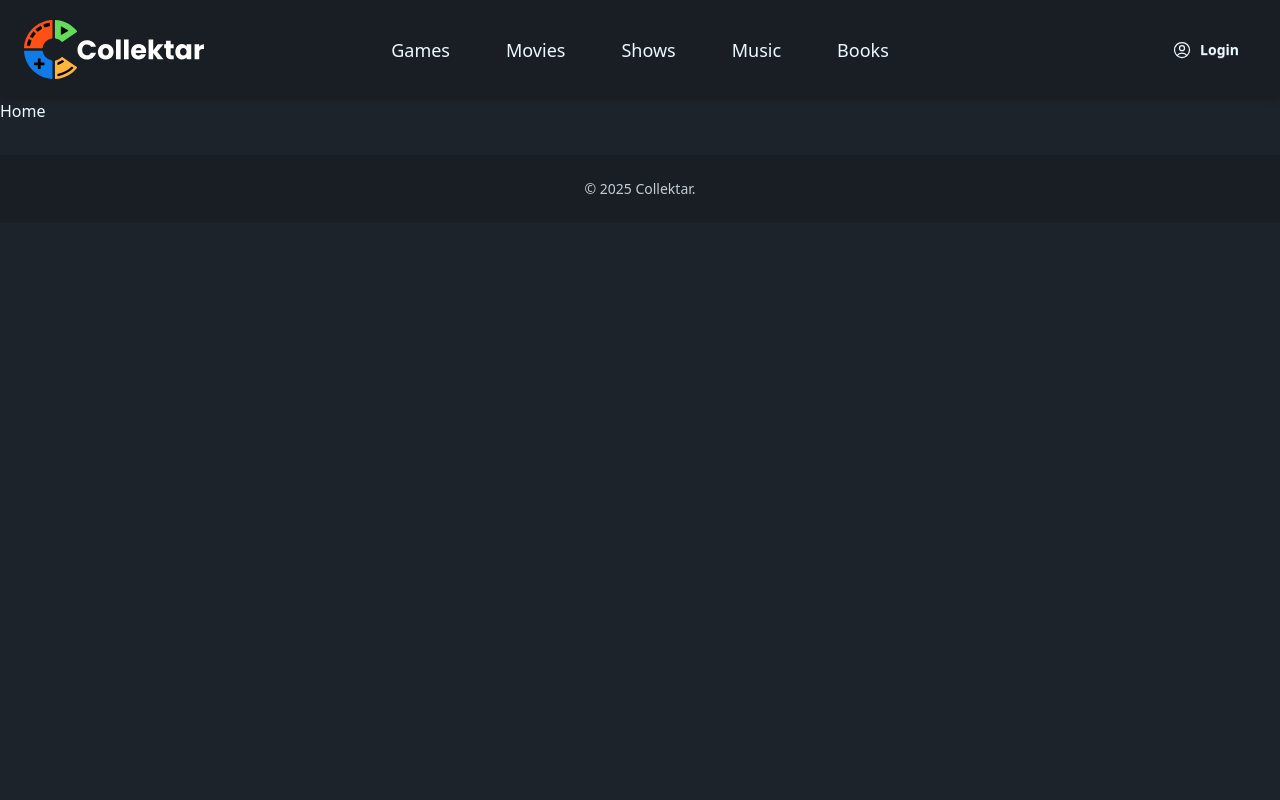
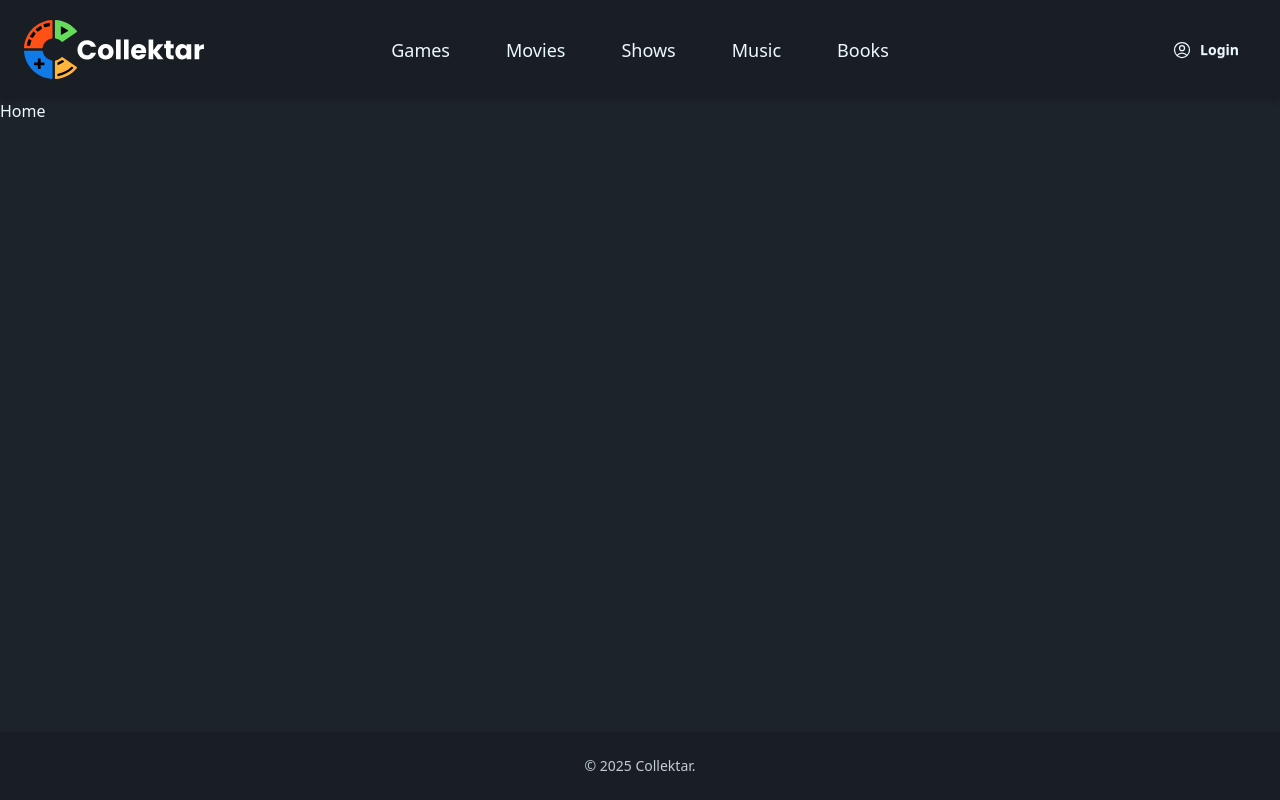
Before and after one commit to ase-group-a/collektar, a Next.js app in the folder frontend/: page / in a window 1280 px wide. Built offline with nearby package versions, Linux system fonts and the light colour scheme; no server answers.

Commit message:
fix: stick footer to bottom when site is not big enough

```diff
--- a/frontend/app/layout.tsx
+++ b/frontend/app/layout.tsx
@@ -1,19 +1,9 @@
 import type { Metadata } from "next";
-import { Geist, Geist_Mono } from "next/font/google";
 import "./globals.css";
 import Header from "@/components/Header";
 import Footer from "@/components/Footer";
 import {AuthProvider} from "@/lib/auth/AuthProvider";
-
-const geistSans = Geist({
-  variable: "--font-geist-sans",
-  subsets: ["latin"],
-});
-
-const geistMono = Geist_Mono({
-  variable: "--font-geist-mono",
-  subsets: ["latin"],
-});
+import React from "react";
 
 export const metadata: Metadata = {
   title: "Collektar",
@@ -23,13 +13,13 @@ export const metadata: Metadata = {
 export default function RootLayout({ children }: Readonly<{ children: React.ReactNode; }>) {
   return (
     <html lang="en" data-theme="dark">
-      <body className={`${geistSans.variable} ${geistMono.variable} antialiased`}>
-        <AuthProvider>
-          <Header />
-            {children}
-          <Footer />
-        </AuthProvider>
-      </body>
+        <body className="min-h-screen flex flex-col">
+            <AuthProvider>
+              <Header />
+                <main className="flex-1">{children}</main>
+              <Footer />
+            </AuthProvider>
+        </body>
     </html>
   );
 }
```
